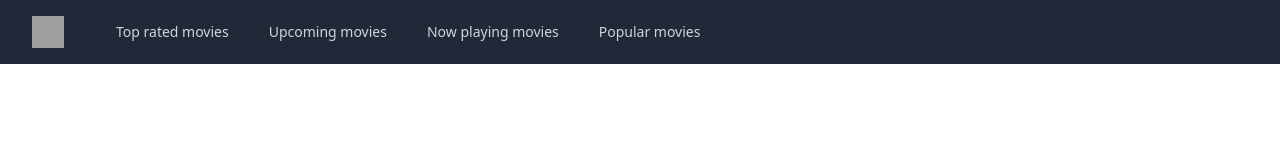
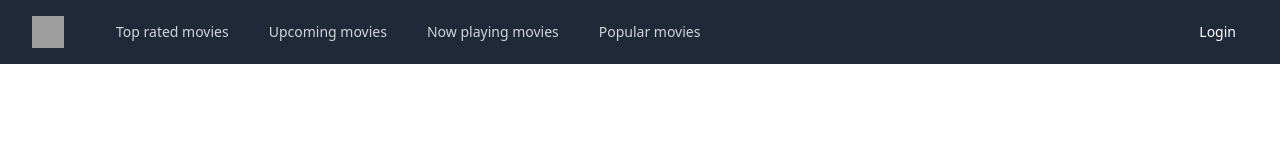
Before and after one commit to ibrahimtrg18/my-movie, a React (Create React App) app: page / in a window 1280 px wide. Shown: the top 160 px of the page. Built offline with nearby package versions, Linux system fonts and the light colour scheme; no server answers; grey boxes are pictures that could not be loaded.

Commit message:
add setToggle for set value toggle

```diff
--- a/src/components/Modal/index.js
+++ b/src/components/Modal/index.js
@@ -1,7 +1,9 @@
 import React from "react";
 import { createPortal } from "react-dom";
 
-const WrapperModal = ({ children }) => {
+const WrapperModal = (props) => {
+  const { children, setToggle, ...restProps } = props;
+
   return (
     <div
       class="fixed z-10 inset-0 overflow-y-auto"
@@ -13,6 +15,7 @@ const WrapperModal = ({ children }) => {
         <div
           class="fixed inset-0 bg-gray-500 bg-opacity-75 transition-opacity"
           aria-hidden="true"
+          onClick={() => setToggle(false)}
         />
 
         <div class="absolute top-1/2 -translate-x-1/2 -translate-y-1/2 inline-block align-bottom bg-white rounded-lg text-left overflow-hidden shadow-xl transform transition-all my-8 sm:my-0 sm:align-middle sm:max-w-lg sm:w-full">
@@ -23,11 +26,12 @@ const WrapperModal = ({ children }) => {
   );
 };
 
-const Modal = ({ children, toggle }) => {
+const Modal = (props) => {
   const modalRoot = document.getElementById("modal-root");
+  const { children, toggle, setToggle, ...restProps } = props;
 
   return createPortal(
-    toggle && <WrapperModal>{children}</WrapperModal>,
+    toggle && <WrapperModal setToggle={setToggle}>{children}</WrapperModal>,
     modalRoot
   );
 };
--- a/src/components/ModalLogin/index.js
+++ b/src/components/ModalLogin/index.js
@@ -2,9 +2,13 @@ import React from "react";
 import Modal from "../Modal";
 
 const ModalLogin = (props) => {
-  const { toggle, ...restProps } = props;
+  const { toggle, setToggle, ...restProps } = props;
 
-  return <Modal toggle={toggle}>ModalLogin</Modal>;
+  return (
+    <Modal toggle={toggle} setToggle={setToggle}>
+      ModalLogin
+    </Modal>
+  );
 };
 
 export default ModalLogin;
--- a/src/components/Navbar.js
+++ b/src/components/Navbar.js
@@ -1,13 +1,16 @@
 import React, { useState } from "react";
 import NavLink from "./NavLink";
+import ModalLogin from "../components/ModalLogin";
 
 const Navbar = () => {
+  const [toggle, setToggle] = useState(false);
+
   return (
     <div className="min-h-full">
       <nav className="bg-gray-800">
         <div className="max-w-7xl mx-auto px-4 sm:px-6 lg:px-8">
           <div className="flex items-center justify-between h-16">
-            <div className="flex items-center">
+            <div className="flex items-center w-full">
               <div className="flex-shrink-0">
                 <img
                   className="h-8 w-8"
@@ -15,7 +18,7 @@ const Navbar = () => {
                   alt="Workflow"
                 />
               </div>
-              <div className="hidden md:block">
+              <div className="hidden block sm:flex justify-between w-full">
                 <div className="ml-10 flex items-baseline space-x-4">
                   <NavLink
                     to="/movie/top_rated"
@@ -52,49 +55,19 @@ const Navbar = () => {
                   >
                     Popular movies
                   </NavLink>
+                </div>
 
-                  {/* <Link
-                    to="/"
-                    className="text-gray-300 hover:bg-gray-700 hover:text-white px-3 py-2 rounded-md text-sm font-medium"
-                  >
-                    Popular movies
-                  </Link>
+                <span
+                  className="text-white hover:text-white px-3 py-2 rounded-md text-sm font-medium cursor-pointer"
+                  onClick={() => setToggle(true)}
+                >
+                  Login
+                </span>
 
-                  <Link
-                    to="/"
-                    className="text-gray-300 hover:bg-gray-700 hover:text-white px-3 py-2 rounded-md text-sm font-medium"
-                  >
-                    Popular TV shows
-                  </Link>
-
-                  <Link
-                    to="/"
-                    className="text-gray-300 hover:bg-gray-700 hover:text-white px-3 py-2 rounded-md text-sm font-medium"
-                  >
-                    Top rated TV shows
-                  </Link>
-
-                  <Link
-                    to="/"
-                    className="text-gray-300 hover:bg-gray-700 hover:text-white px-3 py-2 rounded-md text-sm font-medium"
-                  >
-                    On the air TV shows
-                  </Link>
-
-                  <Link
-                    to="/"
-                    className="text-gray-300 hover:bg-gray-700 hover:text-white px-3 py-2 rounded-md text-sm font-medium"
-                  >
-                    Airing today TV shows
-                  </Link>
-
-                  <Link
-                    to="/"
-                    className="text-gray-300 hover:bg-gray-700 hover:text-white px-3 py-2 rounded-md text-sm font-medium"
-                  >
-                    Popular people
-                  </Link> */}
-                </div>
+                <ModalLogin
+                  toggle={toggle}
+                  setToggle={(value) => setToggle(value)}
+                />
               </div>
             </div>
           </div>
```
